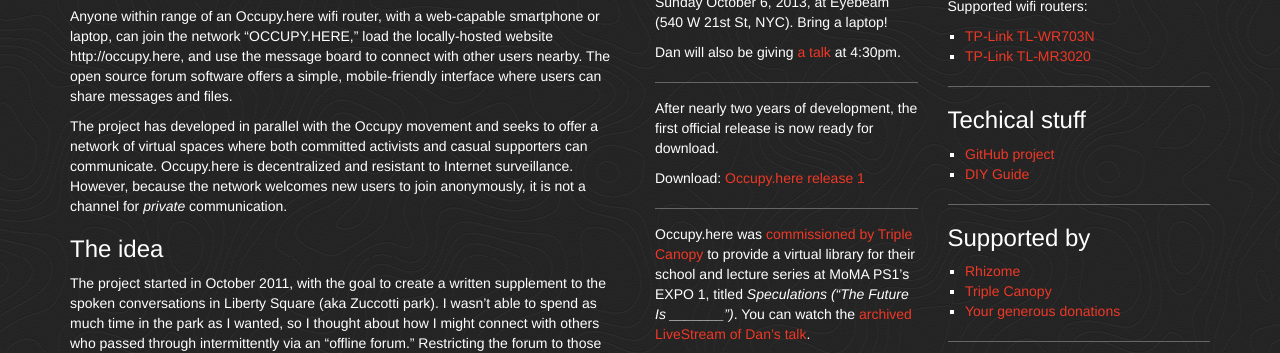
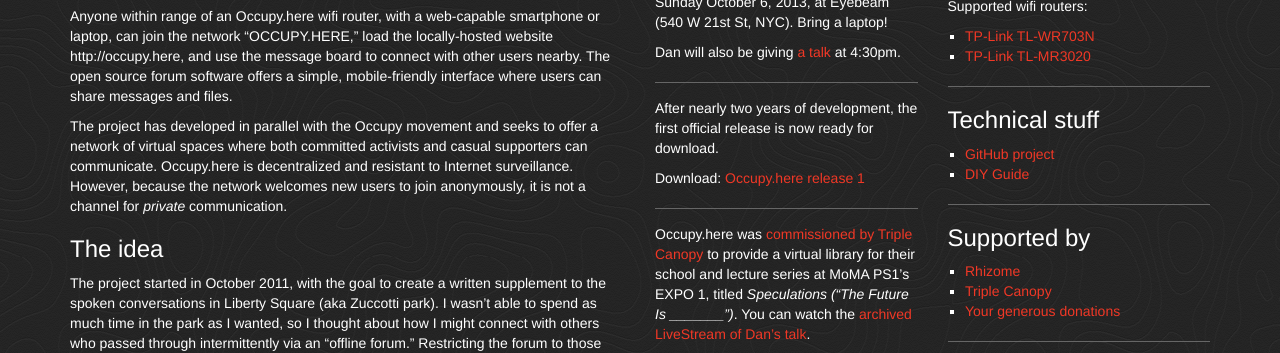
Before and after one commit to occupyhere/occupyhere.github.io, a Jekyll site: the page built from index.html, in a window 1280 px wide. Shown: the part 741-1094 px from the top of the page. Built offline with Jekyll 4.4.1, drawn with Linux system fonts in a browser that asks for light colours; Markdown is read by kramdown in place of the engine named in the settings.

Commit message:
Misspelled 'technical'

```diff
--- a/_includes/sidebar.html
+++ b/_includes/sidebar.html
@@ -13,7 +13,7 @@
   </p>
 </div>
 <div class="oh-technical">
-  <h3>Techical stuff</h3>
+  <h3>Technical stuff</h3>
   <ul>
     <li><a href="https://github.com/occupyhere/occupy.here">GitHub project</a></li>
     <li><a href="https://github.com/occupyhere/occupy.here/wiki/How-to-build-Occupy.here">DIY Guide</a></li>
```
Also changed, not shown: 1 other file.
